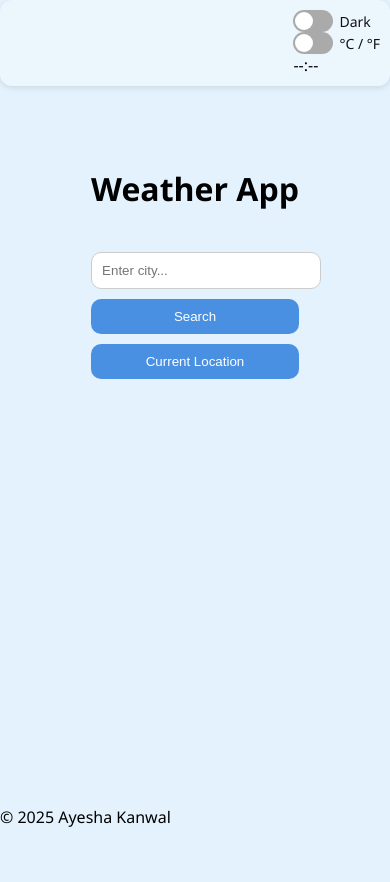
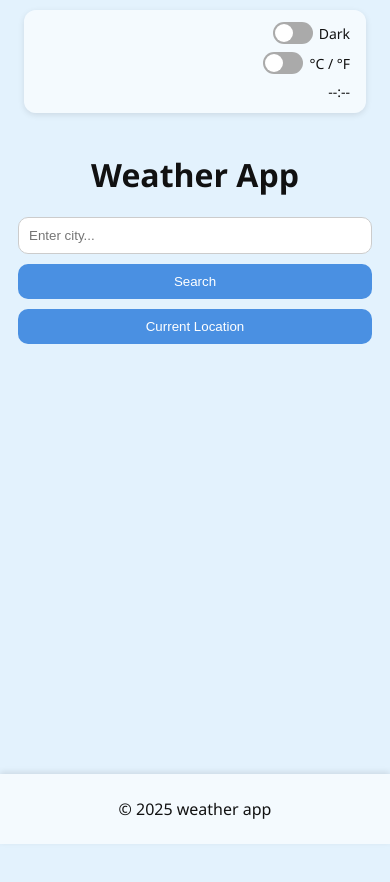
Before and after one commit to ayeshakanwal-rgb/weather-app, a plain HTML site: page index.html in a window 390 px wide. After the commit the page ends 844 px from the top, so only its background shows below. Drawn offline with Linux system fonts and the light colour scheme.

Commit message:
weather project

```diff
--- a/index.html
+++ b/index.html
@@ -13,7 +13,7 @@
   <!-- Header with toggles and clock -->
   <header class="header-bar">
     <div class="controls">
-      <!-- Dark / Light mode toggle -->
+
       <label class="switch">
         <input type="checkbox" id="darkModeToggle" />
         <span class="slider"></span>
@@ -27,12 +27,12 @@
         °C / °F
       </label>
 
-      <!-- City local time -->
+      <!-- City clock -->
       <div class="city-clock" id="cityTime">--:--</div>
     </div>
   </header>
 
-  <!-- Main content -->
+
   <main class="main-container">
     <h1>Weather App</h1>
 
@@ -43,7 +43,7 @@
       <button id="geoBtn">Current Location</button>
     </div>
 
-    <!-- Weather card / display -->
+    <!-- Weather card  -->
     <div class="weather-display hidden" id="weatherDisplay">
       <div class="weather-top">
         <div id="weatherIcon">⛅</div>
@@ -62,12 +62,11 @@
     </div>
   </main>
 
-  <!-- Footer fixed at bottom -->
+
   <footer class="footer-bar">
-    <p>© 2025 Ayesha Kanwal</p>
+    <p>© 2025 weather app</p>
   </footer>
 
-  <!-- Script -->
   <script src="script.js" defer></script>
 </body>
 </html>
--- a/script.js
+++ b/script.js
@@ -1,4 +1,4 @@
-const WEATHER_API_KEY = "c13983238e745e123d9f69cffdfa7f8e"; // Replace with your OpenWeatherMap API key
+const WEATHER_API_KEY = "c13983238e745e123d9f69cffdfa7f8e"; //  OpenWeatherMap API key
 
 let appState = {
   tempCelsius: null,
@@ -121,7 +121,7 @@ function getWeatherIcon(condition) {
   return "⛅";
 }
 
-// Update background based on weather
+
 function updateBackground(condition) {
   const c = (condition || "").toLowerCase();
   let bgUrl = "";
@@ -142,7 +142,11 @@ function startClock(offsetSec) {
   const updateClock = () => {
     const utc = Date.now() + new Date().getTimezoneOffset()*60000;
     const cityTime = new Date(utc + offsetSec*1000);
-    DOM.clock.textContent = `${String(cityTime.getHours()).padStart(2,'0')}:${String(cityTime.getMinutes()).padStart(2,'0')}`;
+    DOM.clock.textContent = `${
+        String(cityTime.getHours()).padStart(2,'0')
+    }
+     :${
+        String(cityTime.getMinutes()).padStart(2,'0')}`;
   };
   updateClock();
   appState.clockInterval = setInterval(updateClock, 60000);
@@ -161,4 +165,6 @@ function showError(msg) {
 }
 
 // Capitalize first letter
-function capitalize(str="") { return str.charAt(0).toUpperCase() + str.slice(1); }
+function capitalize(str="") {
+    return str.charAt(0).toUpperCase() + str.slice(1);
+ }
--- a/style.css
+++ b/style.css
@@ -1,24 +1,21 @@
 :root {
   --bg-light: #e3f2fd;
   --bg-dark: #1c1f2a;
-  --card-bg: rgba(255,255,255,0.7);
-  --card-bg-dark: rgba(28,31,42,0.7);
+  --card-bg: rgba(255,255,255,0.8);
+  --card-bg-dark: rgba(28,31,42,0.8);
   --text-light: #111;
   --text-dark: #eef;
   --btn-bg: #4a90e2;
   --btn-color: #fff;
-  --container-bg: rgba(255, 255, 255, 0.3); /* used for footer background */
+  --container-bg: rgba(255,255,255,0.6);
 }
 
 body {
   font-family: 'Segoe UI', sans-serif;
   background: var(--bg-light);
   transition: background 0.5s;
-  padding-bottom: 70px; /* space for footer */
-  display: flex;
-  flex-direction: column;
-  min-height: 100vh;
-  margin: 0;
+  padding-bottom: 60px;
+  color: var(--text-light);
 }
 
 body.dark {
@@ -26,48 +23,56 @@ body.dark {
   color: var(--text-dark);
 }
 
+/* Background container */
 #bgContainer {
   position: fixed;
   inset: 0;
   z-index: -1;
   background-size: cover;
   background-position: center;
-  transition: background-image 0.8s ease-in-out;
   filter: brightness(0.85);
 }
 
+/* Header bar */
 .header-bar {
-    display: flex;
+  display: flex;
   justify-content: flex-end;
-  align-items: center;
-  gap: 16px;
   padding: 12px 16px;
   background-color: var(--container-bg);
   border-radius: 12px;
   box-shadow: 0 2px 6px rgba(0,0,0,0.1);
+  margin: 10px 16px 0 16px;
 }
 
+
+.controls {
+  display: flex;
+  flex-direction: row;
+  align-items: center;
+  gap: 16px;
+}
+
+
 .switch {
- display: flex;
+  display: flex;
   align-items: center;
   gap: 6px;
   cursor: pointer;
   font-size: 14px;
   font-weight: 500;
-  color: var(--text-light);
-  user-select: none;
 }
-.switch input {
-  display: none;
-}
+
+.switch input { display: none; }
+
 .switch .slider {
   width: 40px;
   height: 22px;
   background: #aaa;
   border-radius: 999px;
   position: relative;
- transition: background 0.3s;
+  transition: background 0.3s;
 }
+
 .switch .slider::after {
   content: '';
   width: 18px;
@@ -79,37 +84,48 @@ body.dark {
   left: 2px;
   transition: 0.3s;
 }
+
 .switch input:checked + .slider {
   background: var(--btn-bg);
 }
+
 .switch input:checked + .slider::after {
   transform: translateX(18px);
 }
+
 .switch:hover .slider {
   box-shadow: 0 0 4px rgba(0,0,0,0.2);
 }
 
+/* Clock */
+.city-clock {
+  font-weight: 500;
+  font-size: 14px;
+}
+
+/* Main container */
 .main-container {
   max-width: 550px;
-  margin: 60px auto 20px;
+  margin: 40px auto 20px auto;
   text-align: center;
-  flex: 1; /* allows container to grow without pushing footer */
-  display: flex;
-  flex-direction: column;
-  justify-content: flex-start;
+  padding: 0 10px;
 }
 
+/* Search bar */
 .search-bar {
   display: flex;
   gap: 10px;
   justify-content: center;
   margin: 20px 0;
 }
+
 .search-bar input {
   padding: 10px;
   border-radius: 10px;
   border: 1px solid #ccc;
+  flex: 1;
 }
+
 .search-bar button {
   padding: 10px 14px;
   background: var(--btn-bg);
@@ -119,39 +135,44 @@ body.dark {
   cursor: pointer;
 }
 
+/* Weather display card */
 .weather-display {
   background: var(--card-bg);
   border-radius: 15px;
   padding: 20px;
   margin-top: 20px;
+  transition: background 0.3s;
 }
-.weather-display.hidden {
-  display: none;
+
+body.dark .weather-display {
+  background: var(--card-bg-dark);
 }
+
+.weather-display.hidden { display: none; }
+
 .weather-top {
   display: flex;
   align-items: center;
   justify-content: center;
   gap: 10px;
 }
+
 .temperature {
   font-size: 50px;
   font-weight: 600;
 }
+
 .other-info {
   color: #555;
 }
+
 .error-msg {
   color: red;
   margin-top: 10px;
 }
 
-body.dark .weather-display {
-  background: var(--card-bg-dark);
-}
-
 /* Footer */
-.app-footer {
+.footer-bar {
   width: 100%;
   padding: 8px 0;
   background-color: var(--container-bg);
@@ -164,15 +185,19 @@ body.dark .weather-display {
   box-shadow: 0 -2px 6px rgba(0,0,0,0.1);
 }
 
-/* Optional: Responsive adjustments */
+body.dark .footer-bar {
+  color: var(--text-dark);
+}
+
+/* Responsive tweaks */
 @media (max-width: 480px) {
-  .temperature { font-size: 40px; }
-  .search-bar { flex-direction: column; }
-  .search-bar input,
-  .search-bar button { width: 100%; }
-  .header-bar {
-    flex-direction: row; /* still horizontal */
-    gap: 12px;
-    padding: 10px;
+  .controls {
+    flex-direction: column;
+    align-items: flex-end;
+    gap: 8px;
+  }
+  .search-bar {
+    flex-direction: column;
+    gap: 10px;
   }
 }
```
Also changed, not shown: 1 other file.
